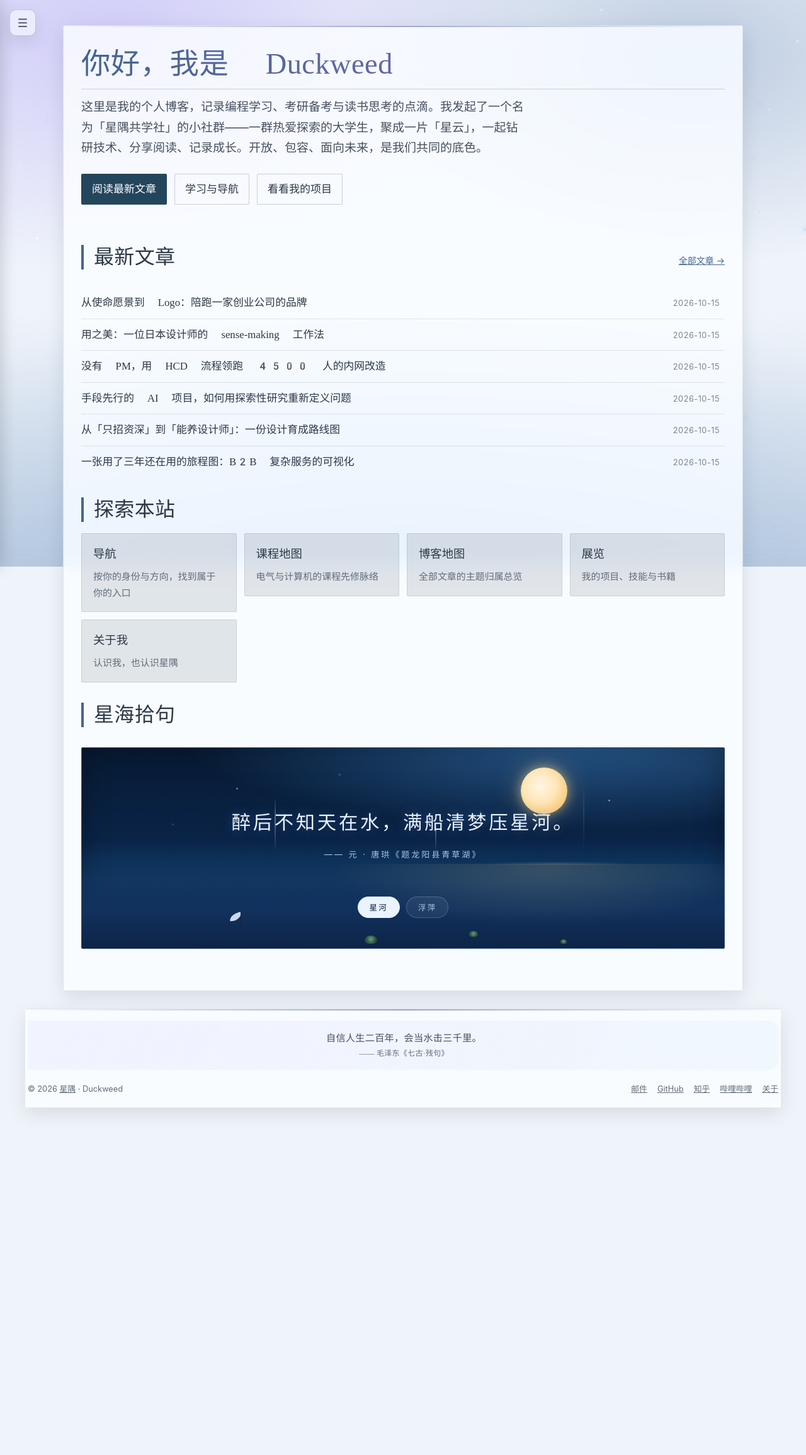
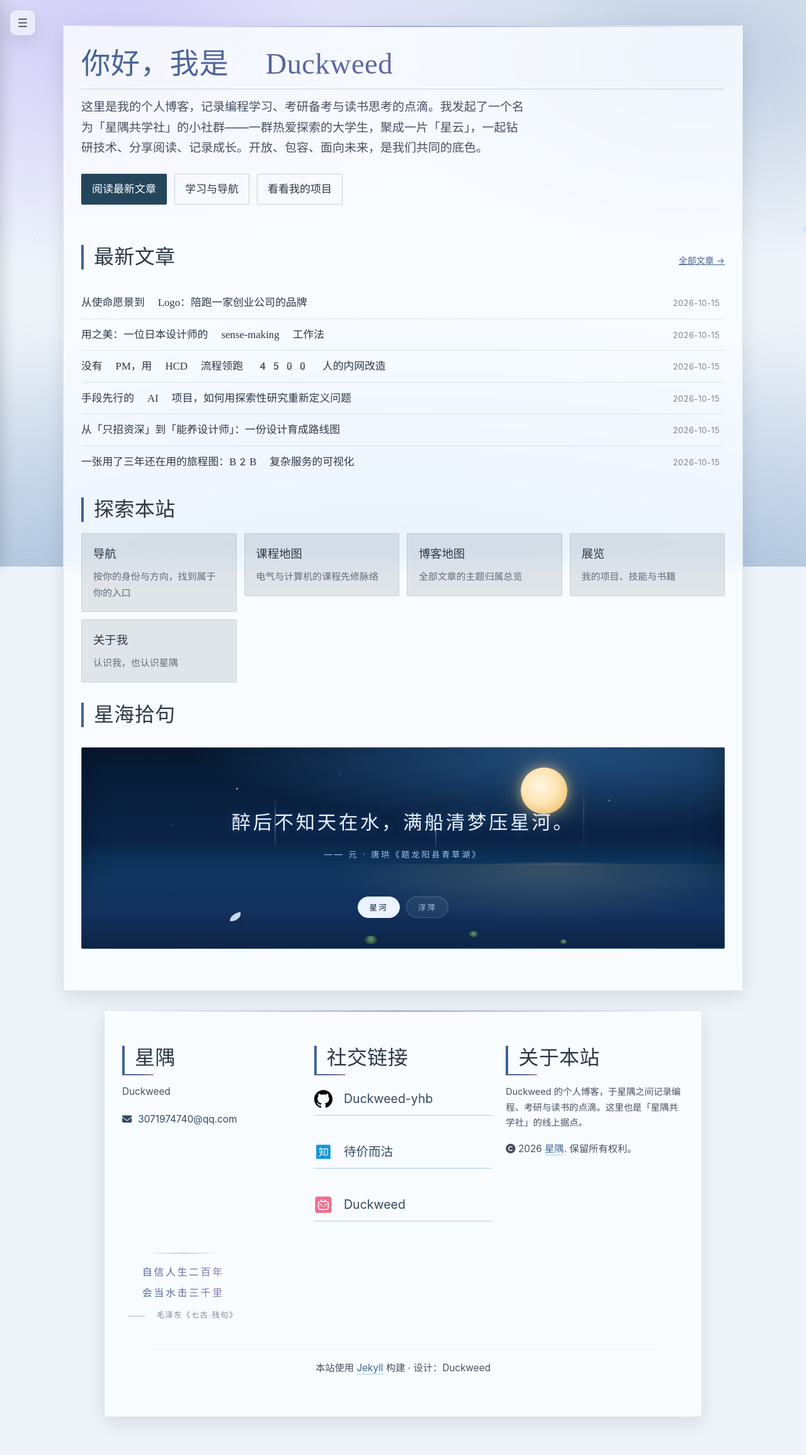
Before and after one commit to Duckweed-yhb/Duckweed-yhb.github.io, a Jekyll site: the page built from index.html, in a window 1280 px wide. Shown: the whole page at 63% size. Built offline with Jekyll 4.4.1, drawn with Linux system fonts in a browser that asks for light colours; comment, search, counter and statistics services are not loaded; before the commit the page ends 1799 px from its top, so only the background shows below that.

```diff
--- a/_includes/footer.html
+++ b/_includes/footer.html
@@ -1,9 +1,219 @@
-<footer class="site-footer compact-footer" role="contentinfo">
-  <blockquote class="footer-poem"><p>自信人生二百年，会当水击三千里。</p><cite>—— 毛泽东《七古·残句》</cite></blockquote>
-  <span>© {{ site.time | date: '%Y' }} <a href="{{ '/' | relative_url }}">{{ site.title | escape }}</a> · Duckweed</span>
-  <nav aria-label="页脚链接"><a href="mailto:{{ site.email }}">邮件</a><a href="https://github.com/{{ site.github_username }}">GitHub</a><a href="{{ site.zhihu_url }}">知乎</a><a href="{{ site.bilibili_url }}">哔哩哔哩</a><a href="/about/">关于</a></nav>
+<!-- _includes/footer.html - 页面底部组件 -->
+<footer class="site-footer h-card" role="contentinfo">
+  <data class="u-url" href="{{ "/" | relative_url }}"></data>
+
+  <!-- 页脚样式优化（内嵌，避免样式文件依赖） -->
+  <style>
+    .site-footer {
+      background-color: rgba(255, 255, 255, 0.88); /* 和页面卡片统一透明度 */
+      padding: 24px 28px;
+      border-radius: 12px;
+      box-shadow: 0 -4px 12px rgba(0, 0, 0, 0.1);
+      margin: 30px auto 20px auto;
+      max-width: 950px;
+      width: 90%;
+      position: relative;
+      z-index: 10;
+    }
+    .footer-col-wrapper {
+      display: flex;
+      justify-content: space-between;
+      flex-wrap: wrap;
+      gap: 22px;
+    }
+    .footer-col {
+      flex: 1;
+      min-width: 200px;
+    }
+    .footer-heading {
+      font-size: 1.05em;
+      font-weight: 600;
+      color: #2c3e50;
+      margin-bottom: 8px;
+      padding-bottom: 8px;
+      border-bottom: 2px solid #4a6fa5;
+    }
+    .contact-list {
+      list-style: none;
+      padding: 0;
+      margin: 0;
+    }
+    .contact-list li {
+      margin-bottom: 8px;
+      font-size: .9em;
+    }
+    .contact-list a {
+      color: #34495e;
+      text-decoration: none;
+      display: flex;
+      align-items: center;
+      gap: 8px;
+      transition: all 0.3s ease;
+    }
+    .contact-list a:hover {
+      color: #4a6fa5;
+      transform: translateX(5px);
+    }
+    /* 社交图标样式 */
+    .social-links {
+      list-style: none;
+      padding: 0;
+      margin: 0;
+      display: flex;
+      flex-direction: column;
+      gap: 8px;
+    }
+    .social-links li {
+      margin: 0;
+    }
+    .social-links a {
+      display: flex;
+      align-items: center;
+      gap: 8px;
+      color: #34495e;
+      text-decoration: none;
+      transition: all 0.3s ease;
+    }
+    .social-links a:hover {
+      color: #4a6fa5;
+      transform: translateX(5px);
+    }
+    .social-icon {
+      width: 17px;
+      height: 17px;
+      fill: currentColor; /* 继承文字颜色，hover时同步变色 */
+    }
+    .site-desc {
+      color: #7f8c8d;
+      line-height: 1.7;
+      margin-bottom: 15px;
+    }
+    .copyright, .beian {
+      color: #7f8c8d;
+      font-size: 0.9em;
+      margin: 5px 0;
+    }
+    .copyright a, .beian a {
+      color: #4a6fa5;
+      text-decoration: none;
+    }
+    .copyright a:hover, .beian a:hover {
+      text-decoration: underline;
+    }
+    .footer-bottom {
+      text-align: center;
+      margin-top: 18px;
+      padding-top: 12px;
+      border-top: 1px solid #eee;
+      color: #7f8c8d;
+      font-size: 0.9em;
+    }
+    .footer-bottom a {
+      color: #4a6fa5;
+      text-decoration: none;
+    }
+    .footer-bottom a:hover {
+      text-decoration: underline;
+    }
+    /* 移动端适配 */
+    @media (max-width: 768px) {
+      .footer-col-wrapper {
+        flex-direction: column;
+        gap: 18px;
+      }
+      .footer-col {
+        min-width: 100%;
+      }
+      .site-footer {
+        padding: 22px 18px;
+        width: 98%;
+      }
+    }
+    /* 保留原布局，仅降低文字与留白的视觉体量。 */
+    .site-footer .social-links a,
+    .site-footer .site-desc { font-size: .9rem; }
+    .site-footer .footer-verse { margin-block: 18px 12px; padding-block: 12px; }
+    .site-footer .footer-verse .verse-main { font-size: 1rem; line-height: 1.8; margin-block: 4px; }
+    .site-footer .footer-verse .verse-sub { font-size: .78rem; margin-top: 8px; }
+    .site-footer .footer-bottom p { margin-block: 4px; }
+  </style>
+
+  <!-- 页脚内容容器 -->
+  <div class="footer-col-wrapper">
+    <!-- 第一列：站点信息 + 联系方式 -->
+    <div class="footer-col footer-col-1">
+      <h2 class="footer-heading">{{ site.title | escape }}</h2>
+      <ul class="contact-list">
+        <li class="p-name">
+          {%- if site.author -%}
+            {{ site.author | escape }}
+          {%- else -%}
+            {{ site.title | escape }}
+          {%- endif -%}
+        </li>
+        {%- if site.email -%}
+          <li>
+            <a class="u-email" href="mailto:{{ site.email }}" aria-label="发送邮件至{{ site.email }}">
+              <i class="fas fa-envelope"></i> {{ site.email }}
+            </a>
+          </li>
+        {%- endif -%}
+        <!-- 可选：电话 -->
+        {%- if site.phone -%}
+          <li>
+            <a href="tel:{{ site.phone }}" aria-label="拨打电话{{ site.phone }}">
+              <i class="fas fa-phone"></i> {{ site.phone }}
+            </a>
+          </li>
+        {%- endif -%}
+      </ul>
+    </div>
+
+    <!-- 第二列：社交媒体 -->
+    <div class="footer-col footer-col-2">
+      <h2 class="footer-heading">社交链接</h2>
+      {%- include social.html -%}
+    </div>
+
+    <!-- 第三列：站点描述 + 版权信息 -->
+    <div class="footer-col footer-col-3">
+      <h2 class="footer-heading">关于本站</h2>
+      <p class="site-desc">{{- site.description | default: "分享技术与生活的博客" | escape -}}</p>
+      <!-- 版权信息 -->
+      <p class="copyright">
+        <i class="fas fa-copyright"></i> {{ 'now' | date: "%Y" }}
+        <a href="{{ "/" | relative_url }}">{{ site.title | escape }}</a>.
+        保留所有权利。
+      </p>
+      <!-- 备案号（国内站点推荐） -->
+      {%- if site.beian -%}
+        <p class="beian">
+          <a href="https://beian.miit.gov.cn/" target="_blank" rel="noopener noreferrer" aria-label="查看工信部备案信息">
+            {{ site.beian }}
+          </a>
+        </p>
+      {%- endif -%}
+    </div>
+  </div>
+
+  <!-- 页脚收尾：一句诗 -->
+  <div class="footer-verse">
+    <p class="verse-main">自信人生二百年</p>
+    <p class="verse-main">会当水击三千里</p>
+    <p class="verse-sub">—— 毛泽东《七古·残句》</p>
+  </div>
+
+  <!-- 底部额外提示 -->
+  <div class="footer-bottom">
+    <p>
+      本站使用 <a href="https://jekyllrb.com/" target="_blank" rel="noopener noreferrer">Jekyll</a> 构建
+      · 设计：{{ site.author | default: site.title | escape }}
+    </p>
+    <!-- 可选：添加ICP备案号重复展示（移动端更易查看） -->
+    {%- if site.beian and site.mobile_beian_show -%}
+    <p class="beian mobile-beian">
+      <a href="https://beian.miit.gov.cn/" target="_blank" rel="noopener noreferrer">{{ site.beian }}</a>
+    </p>
+    {%- endif -%}
+  </div>
 </footer>
-<style>
-.site-footer.compact-footer{box-sizing:border-box;display:flex;justify-content:space-between;align-items:center;flex-wrap:wrap;gap:12px 24px;max-width:1200px;width:100%;margin:28px auto 0;padding:18px 4px;border:0;border-top:1px solid var(--line);border-radius:0;background:transparent;box-shadow:none;color:var(--text-soft);font-size:.8rem;line-height:1.7}.compact-footer nav{display:flex;flex-wrap:wrap;gap:16px}.compact-footer a{color:inherit}.compact-footer a:hover{color:var(--blue)}
-.compact-footer .footer-poem{flex-basis:100%;margin:0 0 8px;padding:0;border:0;text-align:center;color:var(--text-strong);font-family:"Noto Serif SC","Songti SC",SimSun,serif}.compact-footer .footer-poem p{margin:0;font-size:.95rem;line-height:1.9}.compact-footer .footer-poem cite{font-size:.75rem;font-style:normal;color:var(--text-soft)}
-</style>
```
Also changed, not shown: DESIGN.md (+5 -0 lines).
